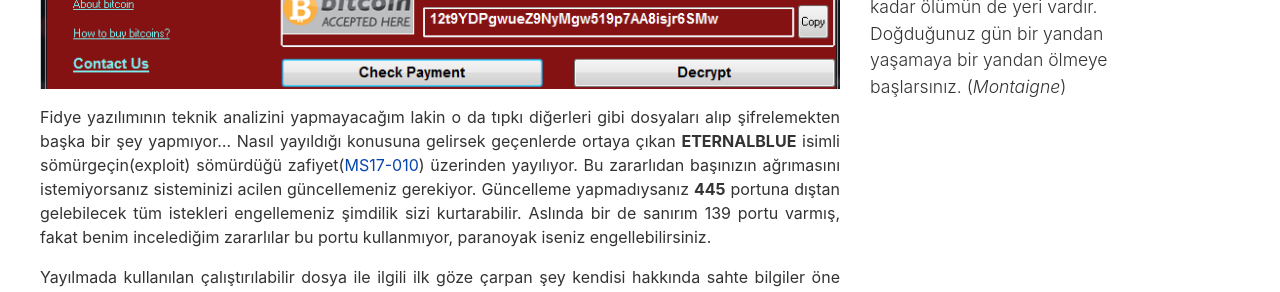
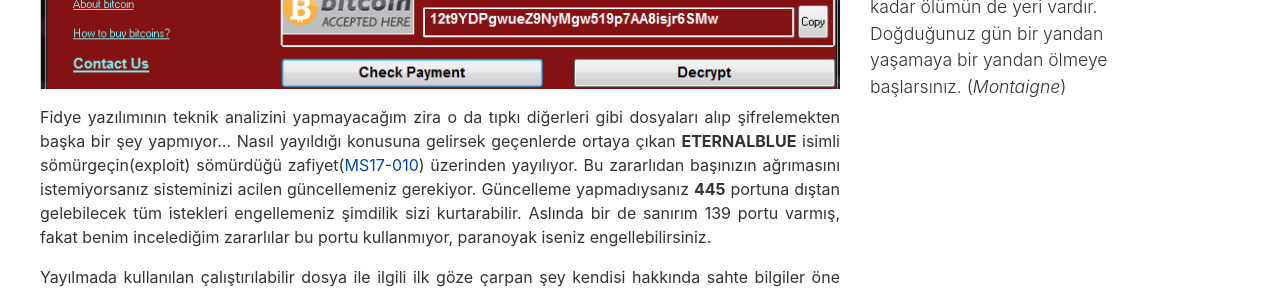
Before and after one commit to philophys/philophys.github.com, a Jekyll site: the page built from _posts/2017-05-15-wanacry-ve-solucaninin-analizi.md, in a window 1280 px wide and 900 px high, scrolled down 783 px. Shown: the part 153-445 px from the top of the window. Built offline with Jekyll 4.4.1, drawn with Linux system fonts in a browser that asks for light colours; comment, search, counter and statistics services are not loaded; some of the changed text lies outside the part shown.

Commit message:
Update 2017-05-15-wanacry-ve-solucaninin-analizi.md

```diff
--- a/_posts/2017-05-15-wanacry-ve-solucaninin-analizi.md
+++ b/_posts/2017-05-15-wanacry-ve-solucaninin-analizi.md
@@ -9,7 +9,7 @@
 
 ![](/files/sifrelenmekmistiyon.png)
 
-Fidye yazılımının teknik analizini yapmayacağım lakin o da tıpkı diğerleri gibi dosyaları alıp şifrelemekten başka bir şey yapmıyor... Nasıl yayıldığı konusuna gelirsek geçenlerde ortaya çıkan **ETERNALBLUE** isimli sömürgeçin(exploit) sömürdüğü zafiyet([MS17-010](https://technet.microsoft.com/en-us/library/security/ms17-010.aspx)) üzerinden yayılıyor. Bu zararlıdan başınızın ağrımasını istemiyorsanız sisteminizi acilen güncellemeniz gerekiyor. Güncelleme yapmadıysanız **445** portuna dıştan gelebilecek tüm istekleri engellemeniz şimdilik sizi kurtarabilir. Aslında bir de sanırım 139 portu varmış, fakat benim incelediğim zararlılar bu portu kullanmıyor, paranoyak iseniz engellebilirsiniz.
+Fidye yazılımının teknik analizini yapmayacağım zira o da tıpkı diğerleri gibi dosyaları alıp şifrelemekten başka bir şey yapmıyor... Nasıl yayıldığı konusuna gelirsek geçenlerde ortaya çıkan **ETERNALBLUE** isimli sömürgeçin(exploit) sömürdüğü zafiyet([MS17-010](https://technet.microsoft.com/en-us/library/security/ms17-010.aspx)) üzerinden yayılıyor. Bu zararlıdan başınızın ağrımasını istemiyorsanız sisteminizi acilen güncellemeniz gerekiyor. Güncelleme yapmadıysanız **445** portuna dıştan gelebilecek tüm istekleri engellemeniz şimdilik sizi kurtarabilir. Aslında bir de sanırım 139 portu varmış, fakat benim incelediğim zararlılar bu portu kullanmıyor, paranoyak iseniz engellebilirsiniz.
 
 Yayılmada kullanılan çalıştırılabilir dosya ile ilgili ilk göze çarpan şey kendisi hakkında sahte bilgiler öne sürmesi:
 
@@ -211,7 +211,7 @@
 
 `Ilkle` isimli fonksiyon ağ işlemleri ve şifreleme fonksiyonları için ilkleme fonksiyonlarını çağırıyor. Sonrasında ise biri x64 diğeri x86 için iki adet DLL oluşturuyor. -Bu DLL'ler ise solucanın kendisini çalıştıran küçük çalıştırılabilir dosyalar. Çalıştıklarında kendi kaynaklarında sakladıkları solucanı çıkartıp çalıştırıyorlar- Sonrasında ise gördüğünüz gibi iki adet işlemcik(thread) oluşturuyor. Bunlardan biri iç ağa bulaşmaya çalışırken diğeri ise dış ağda bulaşmaya çalışıyor. İç ağ ile ilgili olan `GetAdaptersInfo` ve `GetPerAdapterInfo` fonksiyonlarını kullanıp iç ağdaki ip adreslerini tespit ediyor sonrasında kendi içerisinde bir işlemcik daha oluşturuyor. Bu işlemcik ise bahsi geçen ip adresinde öncelikle **445** portunun açık olma durumunu kontrol ediyor. Eğer açık ise *MS17-010* zafiyetini sömürecek olan kodu çalıştırmaya başlıyor.
 
-Dış ağ ile ilgili olanda ise rastgele ip adresleri üretilerek bu ip adreslerine bağlantı kurulmaya çalışılıyor. Eğer bu adreslerin **445** portu açık ise, aynen iç ağda olduğu gibi *MS17-010* zafiyeti sömürülerek oraya da bulaşma sağlanıyor. Bu arada sanıyorum sadece **ETERNALBLUE** değil aynı zamanda **DOUBLEPULSAR** isimli arkadaş da burada devreye giriyor. Lakin sanıyorum NSA bu SMB zafiyetini kullanıp sistemlere bir de arka kapı yerleştirmiş(hala daha yapıyor belki - **DOUBLEPULSAR**). Bu arkadaşa birtakım sihirli sözler söylediğiniz zaman sizlere yetkili kapılar açılıyor. Bu solucan da bunu kullanmış doğal olarak. Bunun için yukarıda bahsi geçen sihirli sözler zararlı yazılım tarafından şu anda kontrol edilen ip adresine gönderiliyor. Eğer karşı sistemde **DOUBLEPULSAR** var ise, o bu sihirli sözcükleri yakalayıp saldırganın isteklerini yerine getiriyor. Eğer sistemde **DOUBLEPULSAR** yoksa, bu defa *MS17-010* zafiyetini kullanarak(**ETERNALBLUE**) sisteme zararlı yazılımı bulaştırma işlemini yapıyor.
+Dış ağ ile ilgili olanda ise rastgele ip adresleri üretilerek bu ip adreslerine bağlantı kurulmaya çalışılıyor. Eğer bu adreslerin **445** portu açık ise, aynen iç ağda olduğu gibi *MS17-010* zafiyeti sömürülerek oraya da bulaşma sağlanıyor. Bu arada sanıyorum sadece **ETERNALBLUE** değil aynı zamanda **DOUBLEPULSAR** isimli arkadaş da burada devreye giriyor. Çünkü, sanıyorum NSA bu SMB zafiyetini kullanıp sistemlere bir de arka kapı yerleştirmiş(hala daha yapıyor belki - **DOUBLEPULSAR**). Bu arkadaşa birtakım sihirli sözler söylediğiniz zaman sizlere yetkili kapılar açılıyor. Bu solucan da bunu kullanmış doğal olarak. Bunun için yukarıda bahsi geçen sihirli sözler zararlı yazılım tarafından şu anda kontrol edilen ip adresine gönderiliyor. Eğer karşı sistemde **DOUBLEPULSAR** var ise, o bu sihirli sözcükleri yakalayıp saldırganın isteklerini yerine getiriyor. Eğer sistemde **DOUBLEPULSAR** yoksa, bu defa *MS17-010* zafiyetini kullanarak(**ETERNALBLUE**) sisteme zararlı yazılımı bulaştırma işlemini yapıyor.
 
 İşin kısa özeti bu şekilde. Aslına bakarsanız kullanılan sömürgeçler dışında çok da ahım şahım bir şey yoktu bu devam eden saldırıda. Ama işte kullanılan sömürgeçler olayı bir anda başka bir boyuta taşıdı.
 
```
